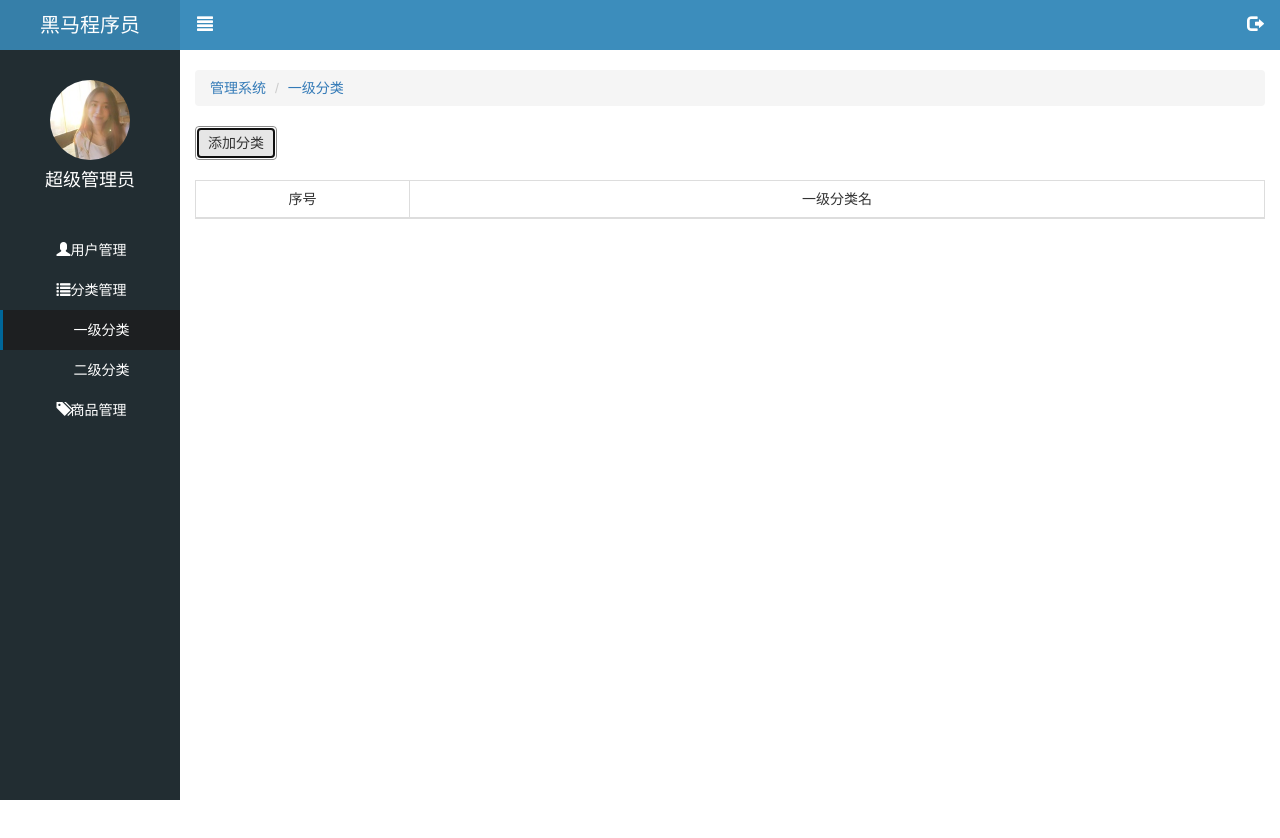
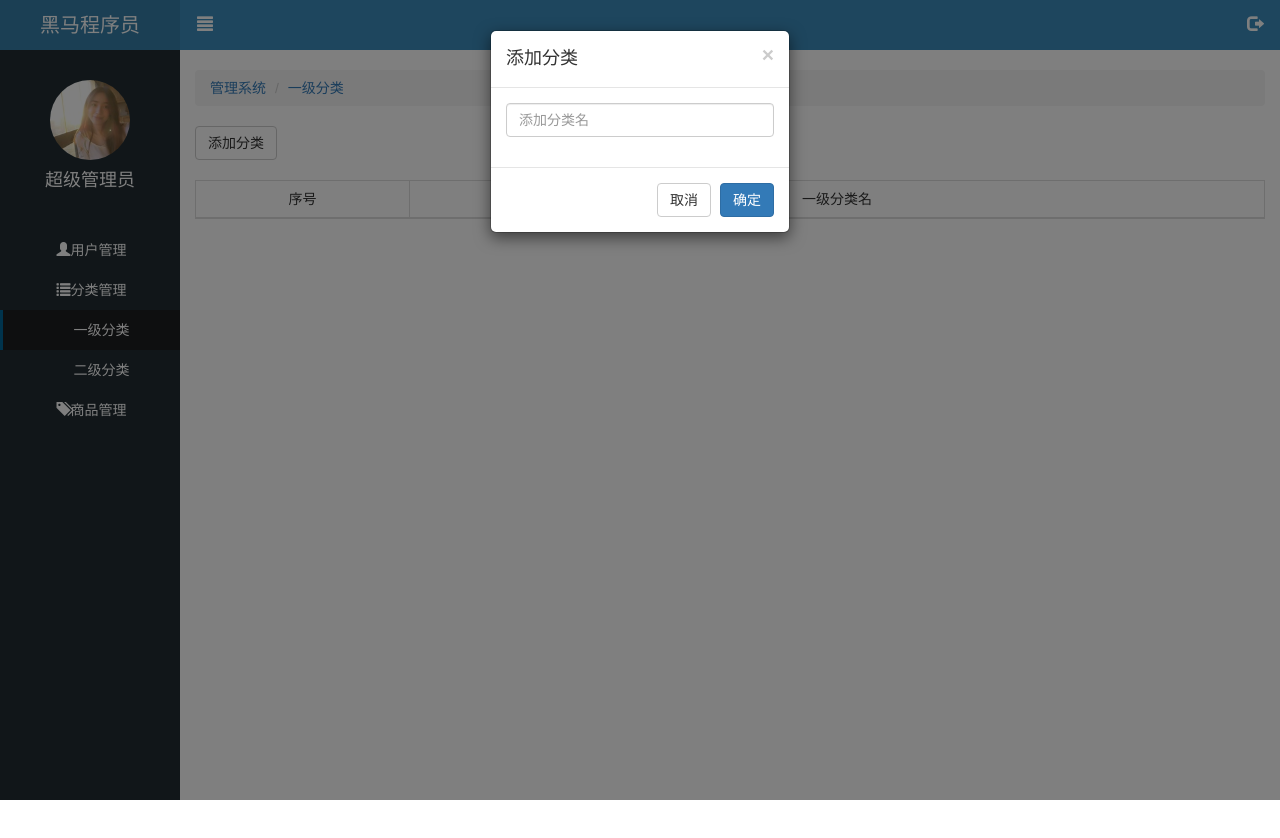
Before and after one commit to mw13510783541/letao, a website: page public/back/one.html in a window 1280 px wide. Both pictures are taken after a click on the button "添加分类". Drawn offline with Linux system fonts and the light colour scheme; no server answers.

Commit message:
一级分类功能完成

```diff
--- a/public/back/js/one.js
+++ b/public/back/js/one.js
@@ -5,6 +5,7 @@ $(function () {
     var pageSize=5;
 
     render();//一进入页面渲染一次
+    //1.页面渲染
     function render() {
 
         //发送ajax请求
@@ -48,4 +49,66 @@ $(function () {
 
     }
 
+
+    //2.点击添加分类,弹出模态框
+    $("#addBtn").click(function () {
+        //显示模态框
+        $("#addModal").modal("show");
+
+    })
+
+
+    //3.模态框内表单校验
+    $("#form").bootstrapValidator({
+        //设置小图标
+        feedbackIcons: {
+            valid: 'glyphicon glyphicon-ok',
+            invalid: 'glyphicon glyphicon-remove',
+            validating: 'glyphicon glyphicon-refresh'
+        },
+
+        fields:{
+            categoryName: {
+                validators:{
+                    //非空
+                    notEmpty:{
+                        message:"请输入一级分类名"
+                    }
+                }
+            }
+
+        }
+
+    })
+
+
+    //4.添加分类表单提交
+    $("#form").on("success.form.bv",function(e){
+        //阻止默认跳转
+        e.preventDefault();
+
+        //提交表单，发送ajax请求
+        $.ajax({
+            type:"post",
+            url:"/category/addTopCategory",
+            data:$("#form").serialize(),
+            dataType: "json",
+            success:function (info) {
+                console.log(info)
+                if (info.success){
+                    //添加成功
+                    //关闭模态框
+                    $("#addModal").modal("hide");
+                    //重新渲染页面
+                    currentPage=1;
+                    render();
+
+                    //重置模态框
+                    $("#form").data("bootstrapValidator").resetForm(true)
+                }
+            }
+        })
+
+    })
+
 })
--- a/public/back/one.html
+++ b/public/back/one.html
@@ -62,7 +62,7 @@
         </ol>
 
         <div class="lt-content">
-            <button class="btn btn-default mb_20">添加分类</button>
+            <button class="btn btn-default mb_20" id="addBtn">添加分类</button>
 
             <!--表格 -->
             <table class="table table-bordered table-hover text-center ">
@@ -86,6 +86,38 @@
             <ul id="paginator"></ul>
         </div>
 
+        <!--点击添加分类弹出模态框-->
+        <div class="modal fade" tabindex="-1" id="addModal">
+
+            <div class="modal-dialog modal-sm">
+                <!--内容-->
+                <div class="modal-content">
+
+                        <div class="modal-header">
+                            <button type="button" class="close" data-dismiss="modal"><span
+                                    aria-hidden="true">&times;</span>
+                            </button>
+                            <h4 class="modal-title">添加分类</h4>
+                        </div>
+
+                        <div class="modal-body">
+                            <form id="form">
+                            <div class="form-group">
+                                <input type="text" name="categoryName" class="form-control"
+                                       placeholder="添加分类名">
+                            </div>
+                            </form>
+                        </div>
+
+                        <div class="modal-footer">
+                            <button type="button" class="btn btn-default" data-dismiss="modal">取消
+                            </button>
+                            <button type="submit" class="btn btn-primary" id="addone" form="form">确定</button>
+                        </div>
+
+                </div><!-- /.modal-content -->
+            </div><!-- /.modal-dialog -->
+        </div><!-- /.modal -->
     </div>
 
 
```
